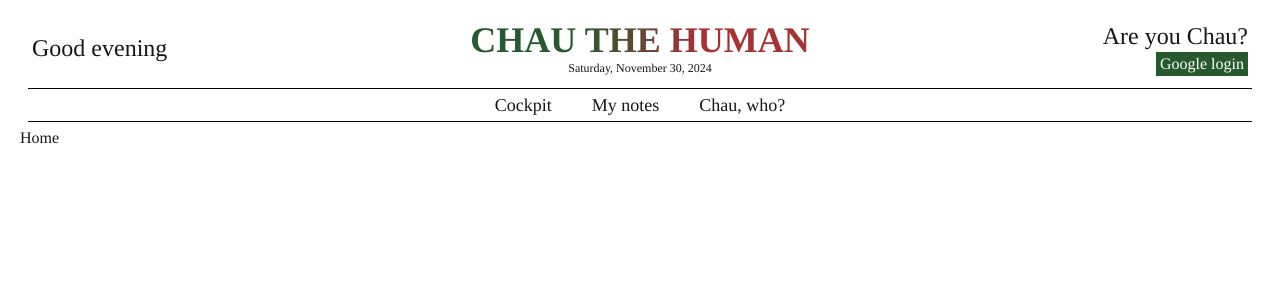
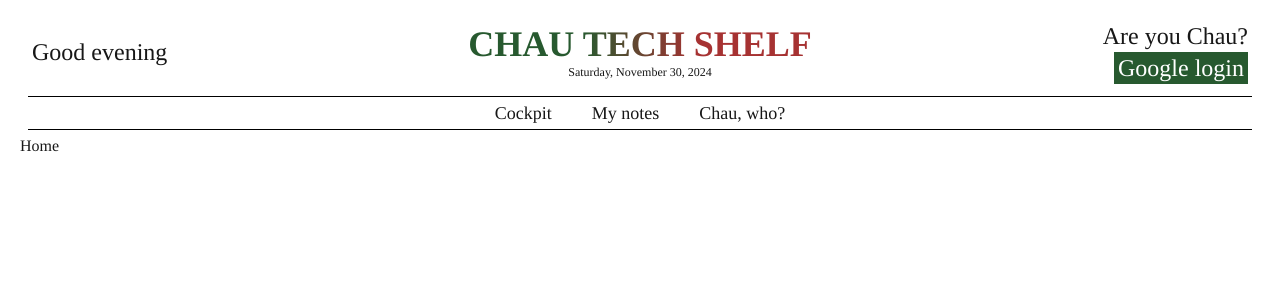
Before and after one commit to haichau2412/tech-diary, a Next.js app: page / in a window 1280 px wide. Shown: the top 300 px of the page. Built offline with nearby package versions, Linux system fonts and the light colour scheme.

Commit message:
chore: update header styling

```diff
--- a/src/app/utubeNote/layout.tsx
+++ b/src/app/utubeNote/layout.tsx
@@ -8,7 +8,7 @@ const YouTubeNote = ({
   children: React.ReactNode;
 }>) => {
   return (
-    <div className="grid-cols-utubeNote grid-rows-utubeNote grid h-full max-h-full overflow-hidden">
+    <div className="grid-cols-utubeNote grid-rows-utubeNote grid h-full max-h-full overflow-hidden text-sm sm:text-base">
       <>{children}</>
       <UtubeCarousel items={[]} />
     </div>
--- a/src/components/header.tsx
+++ b/src/components/header.tsx
@@ -54,14 +54,14 @@ const Header = () => {
       </div>
       <div className="flex flex-col items-center">
         <Link href="/">
-          <h1 className="themeGradientText text-3xl font-bold uppercase sm:text-4xl">{`Chau the human`}</h1>
+          <h1 className="themeGradientText text-3xl font-bold uppercase sm:text-4xl">
+            Chau Tech Shelf
+          </h1>
         </Link>
         <div className="text-xs">{dateStr}</div>
       </div>
-      <div className="flex flex-grow basis-0 flex-col items-end">
-        <div className="text-bold text-right text-sm sm:text-2xl">
-          Are you Chau?
-        </div>
+      <div className="flex flex-grow basis-0 flex-col items-end text-sm sm:text-2xl">
+        <div className="text-bold text-right">Are you Chau?</div>
         <button className="loggin">Google login</button>
       </div>
     </div>
```
